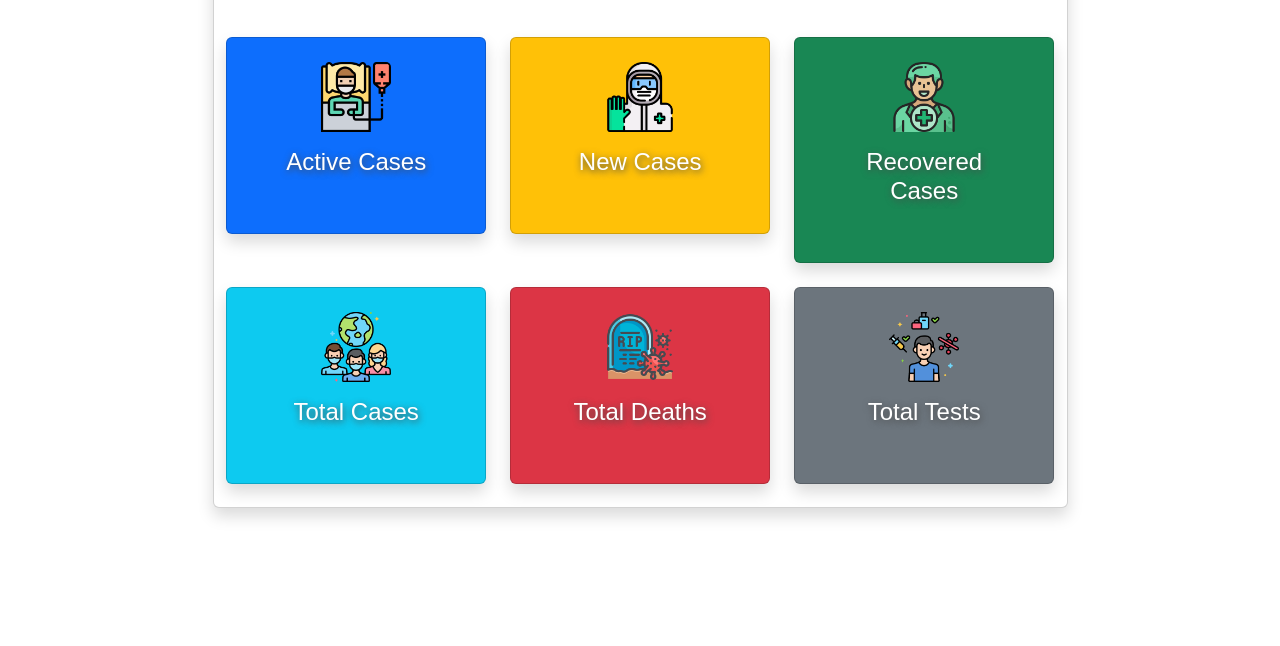
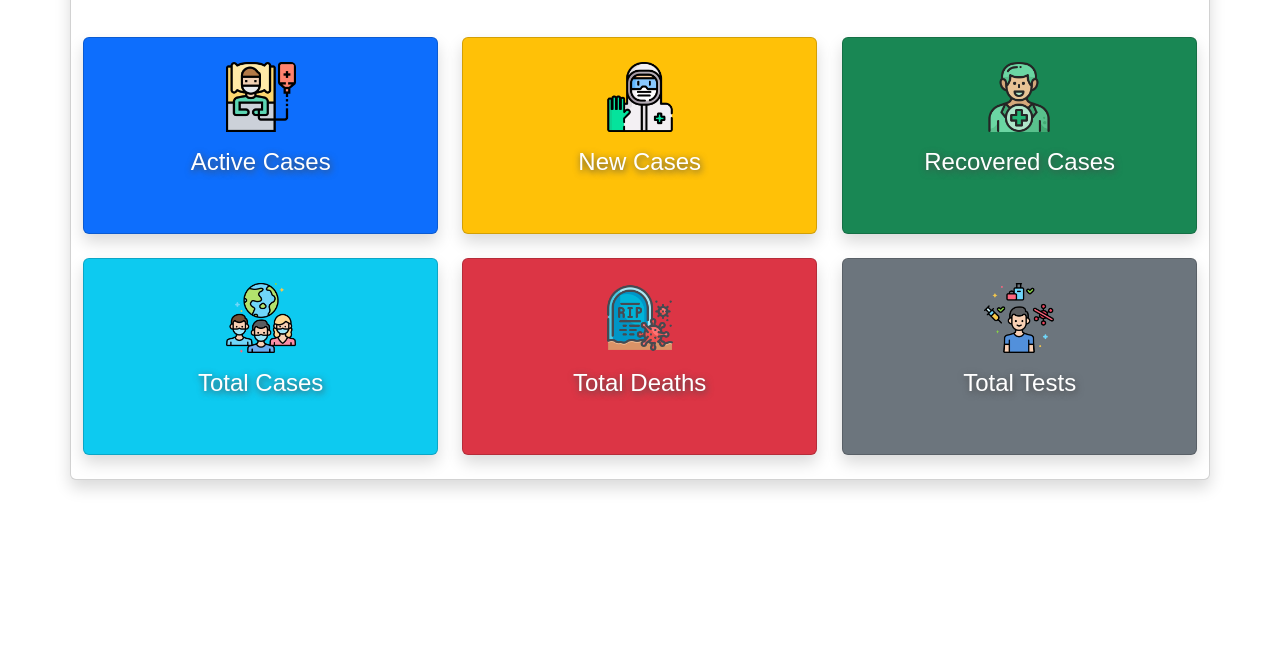
Before and after one commit to thorikap1440/assignment3-fetch-api, a plain HTML site: page index.html in a window 1280 px wide. Shown: the part 154-800 px from the top of the page. Drawn offline with nearby package versions, Linux system fonts and the light colour scheme; a web font is replaced by a local one.

Commit message:
Update Perubahan Pada html untuk responsive

```diff
--- a/index.html
+++ b/index.html
@@ -24,10 +24,10 @@
     <link href="https://unpkg.com/aos@2.3.1/dist/aos.css" rel="stylesheet" />
   </head>
   <body>
-    <div class="container-lg">
+    <div class="container-sm">
       <div class="row justify-content-center">
         <div
-          class="card shadow w-75 mt-5 pt-2 pb-4"
+          class="card shadow mt-5 pt-2 pb-4"
           data-aos="zoom-in-up"
           data-aos-duration="1500"
         >
```
